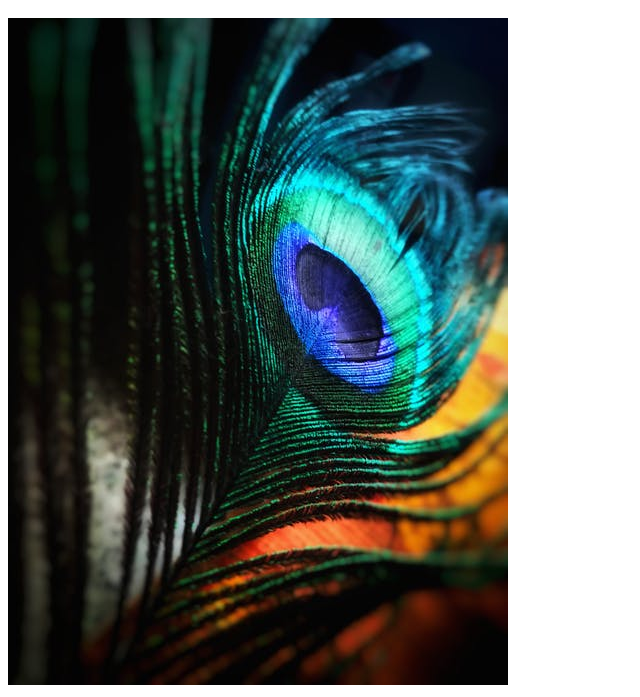
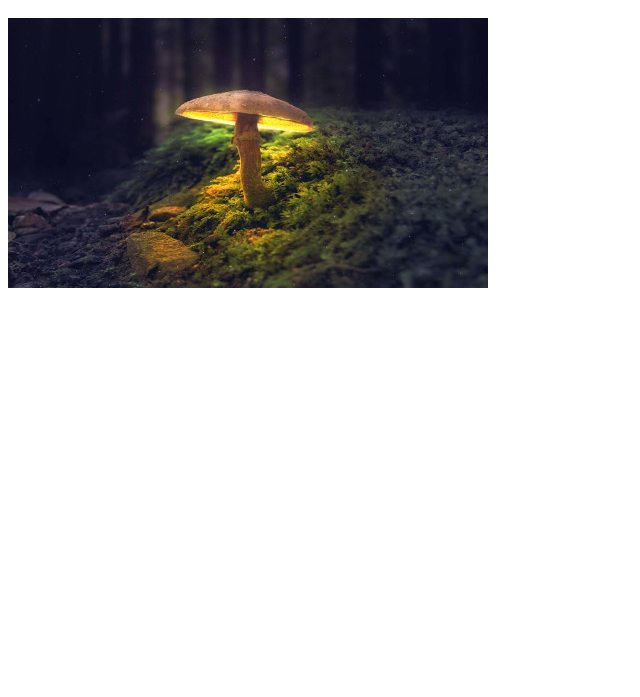
Before and after one commit to Aminul-Haque-Bappi/milestone1-module3, a plain HTML site: page index.html in a window 1280 px wide. Shown: the part 237-934 px from the top of the page, without its empty margins (0-640 px from the left). After the commit the page ends 800 px from the top, so only its background shows below. Drawn offline with Linux system fonts and the light colour scheme.

Commit message:
another img

```diff
--- a/index.html
+++ b/index.html
@@ -11,7 +11,7 @@
     <h1>here is my changed h1</h1>
     <h1>here is my changed h1</h1>
     <h1>here is my changed h1</h1>
-    <img src="/img/dfg.jpeg" alt="">
+    <img src="img/Image_Cover.jpg" alt="">
 
     </h3>
 </body>
```
